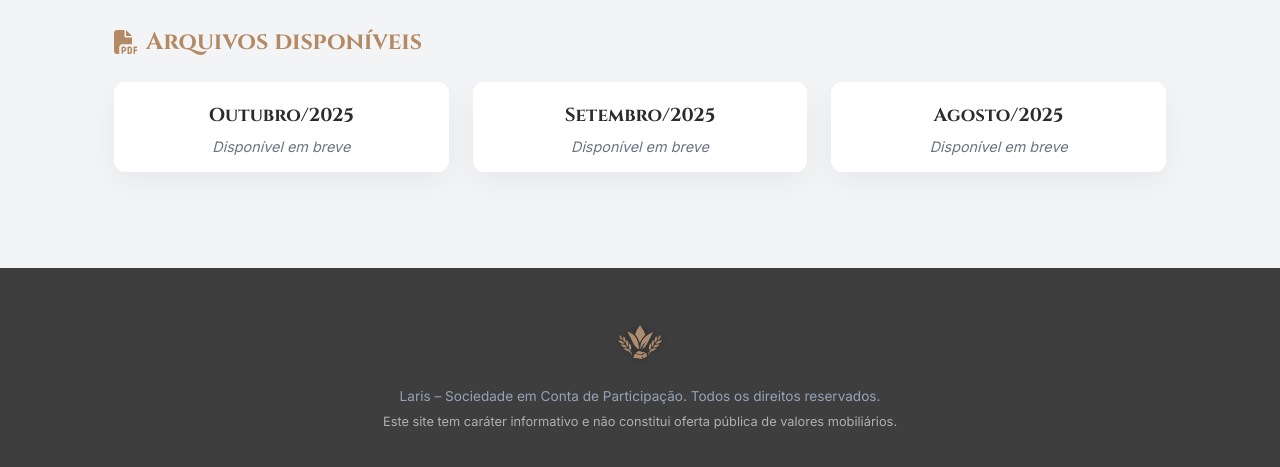
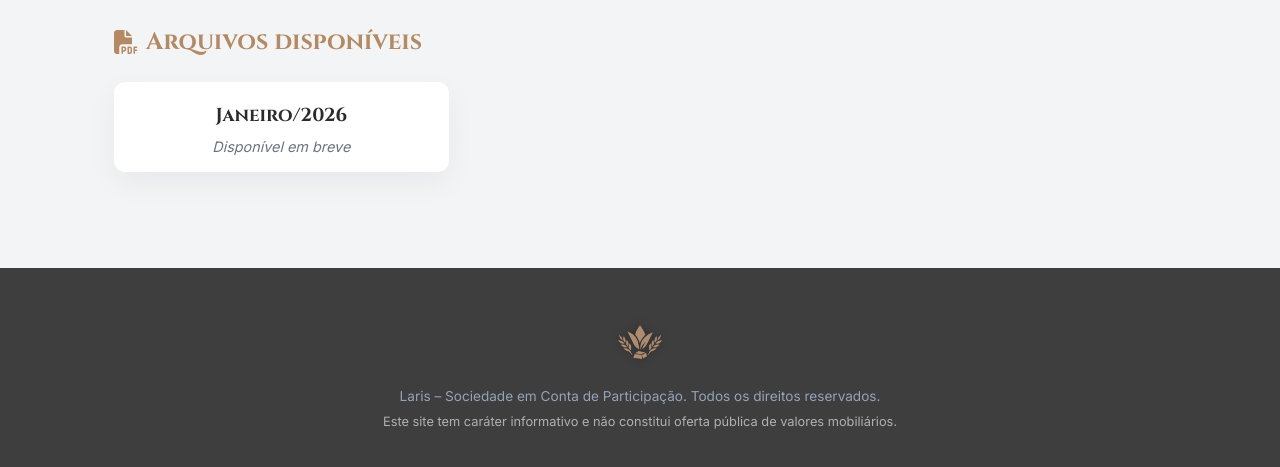
Before and after one commit to laris-scp/laris-scp, a plain HTML site: page laminas.html in a window 1280 px wide. Shown: the part 453-920 px from the top of the page. Drawn offline with Linux system fonts and the light colour scheme.

Commit message:
Update laminas.html

```diff
--- a/laminas.html
+++ b/laminas.html
@@ -163,21 +163,12 @@
     <h2 class="section-title"><i class="fa-solid fa-file-pdf"></i> Arquivos disponíveis</h2>
 
     <div class="laminas-grid">
-      <div class="lamina-card">
-        <h3>Outubro/2025</h3>
-        <p>Disponível em breve</p>
-      </div>
+  <div class="lamina-card">
+    <h3>Janeiro/2026</h3>
+    <p>Disponível em breve</p>
+  </div>
+</div>
 
-      <div class="lamina-card">
-        <h3>Setembro/2025</h3>
-        <p>Disponível em breve</p>
-      </div>
-
-      <div class="lamina-card">
-        <h3>Agosto/2025</h3>
-        <p>Disponível em breve</p>
-      </div>
-    </div>
   </section>
 
   <footer>
```
